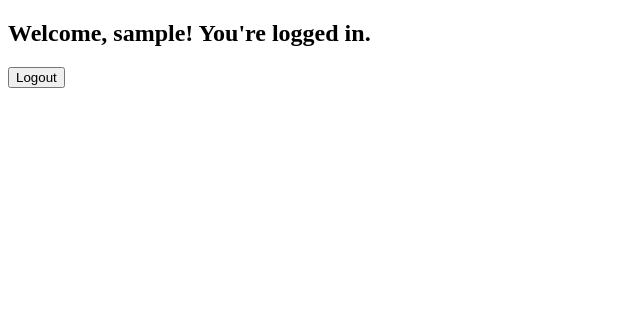
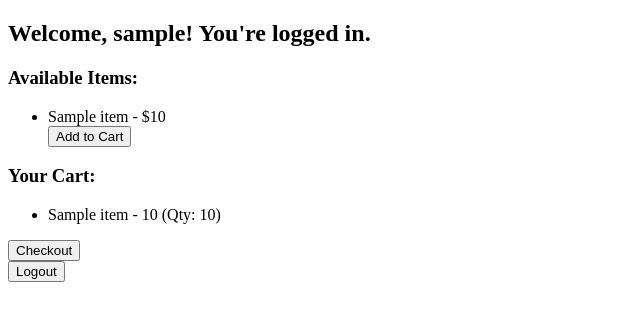
Before and after one commit to ShreeyashK99/Flask-App, a Flask app: template templates/user_dashboard.html in a window 1280 px wide. Shown: the top 321 px of the page, without its empty margins (0-640 px from the left). Run offline with Flask 3, Linux system fonts and the light colour scheme; the template is opened without the code that fills it: most values are stand-ins (such as "Sample title", 1, 10 or a date in 2020); some libraries are stand-ins or nearby versions.

Commit message:
Update user_dashboard.html

```diff
--- a/templates/user_dashboard.html
+++ b/templates/user_dashboard.html
@@ -5,8 +5,38 @@
 </head>
 <body>
     <h2>Welcome, {{ username }}! You're logged in.</h2>
+
+
+    <h3>Available Items:</h3>
+    <ul>
+        {% for item in items %}
+        <li>
+            {{ item['name'] }} - ${{ item['price'] }}
+            <form action="{{ url_for('add_to_cart') }}" method="post">
+                <input type="hidden" name="item_id" value="{{ item['_id'] }}">
+                <input type="submit" value="Add to Cart">
+            </form>
+        </li>
+        {% endfor %}
+    </ul>
+
+
+    <h3>Your Cart:</h3>
+<ul>
+    {% for item_id, item_details in cart.items() %}
+    <li>
+        {{ item_details['name'] }} - {{ item_details['price'] }} (Qty: {{ item_details['quantity'] }})
+    </li>
+    {% endfor %}
+</ul>
+
+<form action="{{ url_for('checkout') }}" method="post">
+    <input type="submit" value="Checkout">
+</form>
+
+
+    <form action="{{ url_for('logout', user_type='user') }}" method="post">
+        <input type="submit" value="Logout">
+    </form>
 </body>
 </html>
-<form action="{{ url_for('logout', user_type='user') }}" method="post">
-    <input type="submit" value="Logout">
-</form>
```
